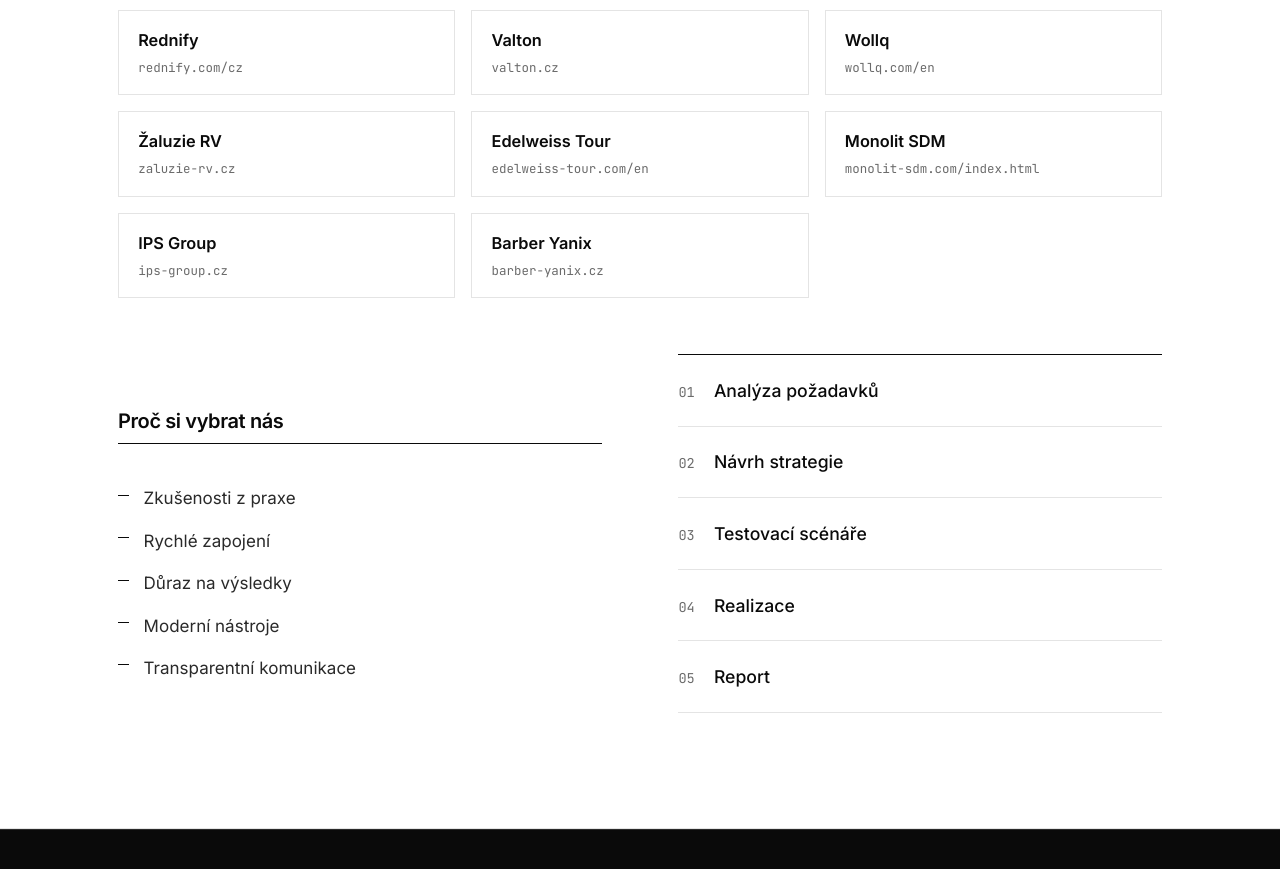
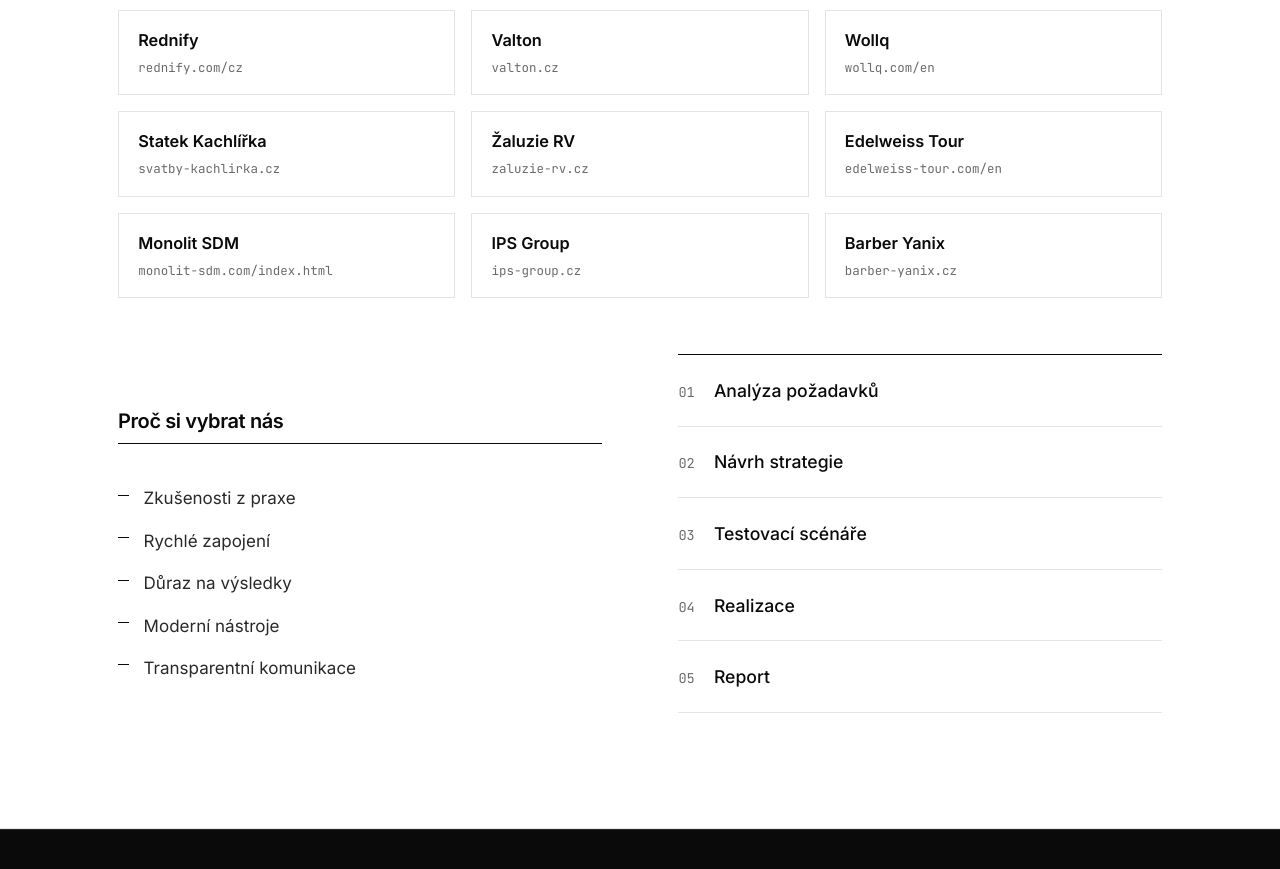
Before and after one commit to Vasaaa24/kodingcz, a Next.js app: page / in a window 1280 px wide. Shown: the part 10840-11709 px from the top of the page. Built offline with nearby package versions, Linux system fonts and the light colour scheme.

Commit message:
feat: it oddeleni

```diff
--- a/app/content.ts
+++ b/app/content.ts
@@ -282,6 +282,7 @@
     { name: "Rednify", url: "https://rednify.com/cz" },
     { name: "Valton", url: "https://valton.cz/" },
     { name: "Wollq", url: "https://wollq.com/en" },
+    { name: "Statek Kachlířka", url: "https://svatby-kachlirka.cz/" },
     { name: "Žaluzie RV", url: "https://zaluzie-rv.cz/" },
     { name: "Edelweiss Tour", url: "https://edelweiss-tour.com/en" },
     { name: "Monolit SDM", url: "https://monolit-sdm.com/index.html" },
```
